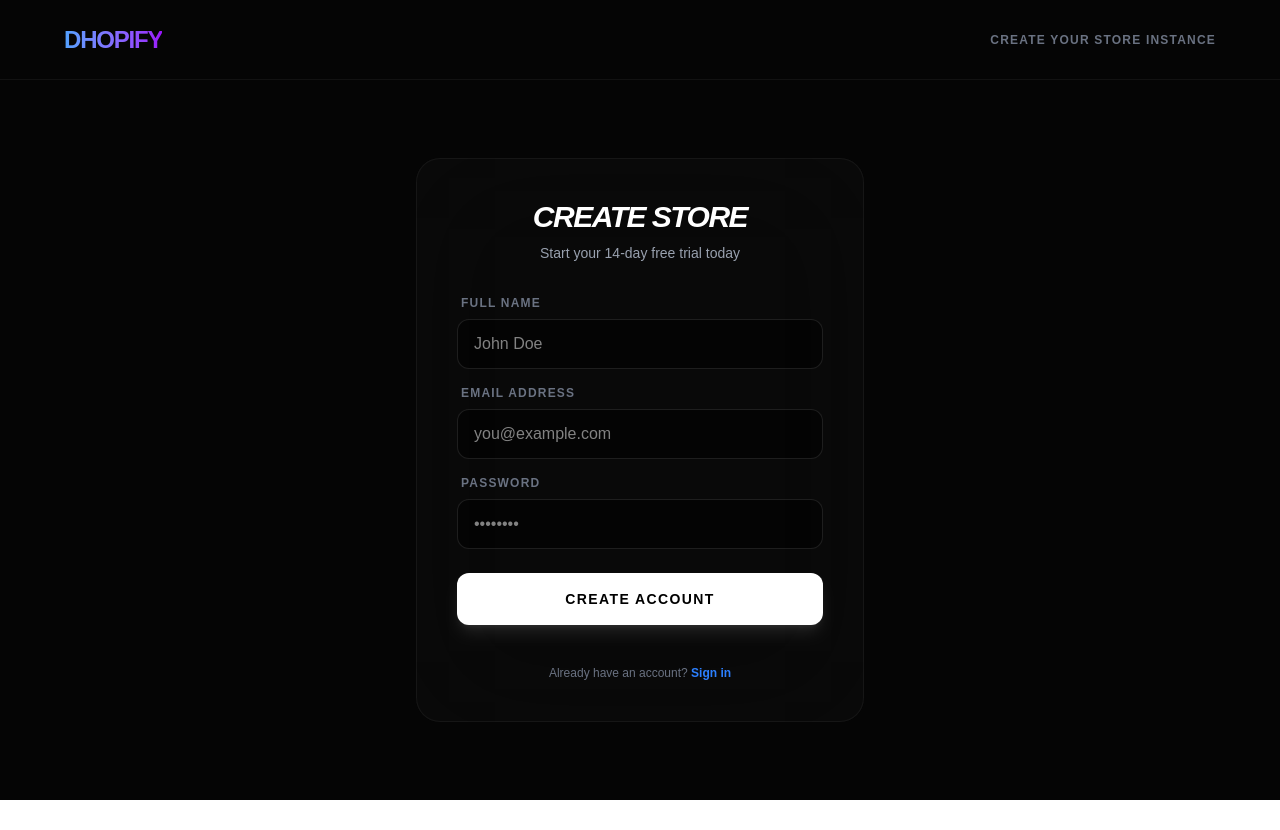
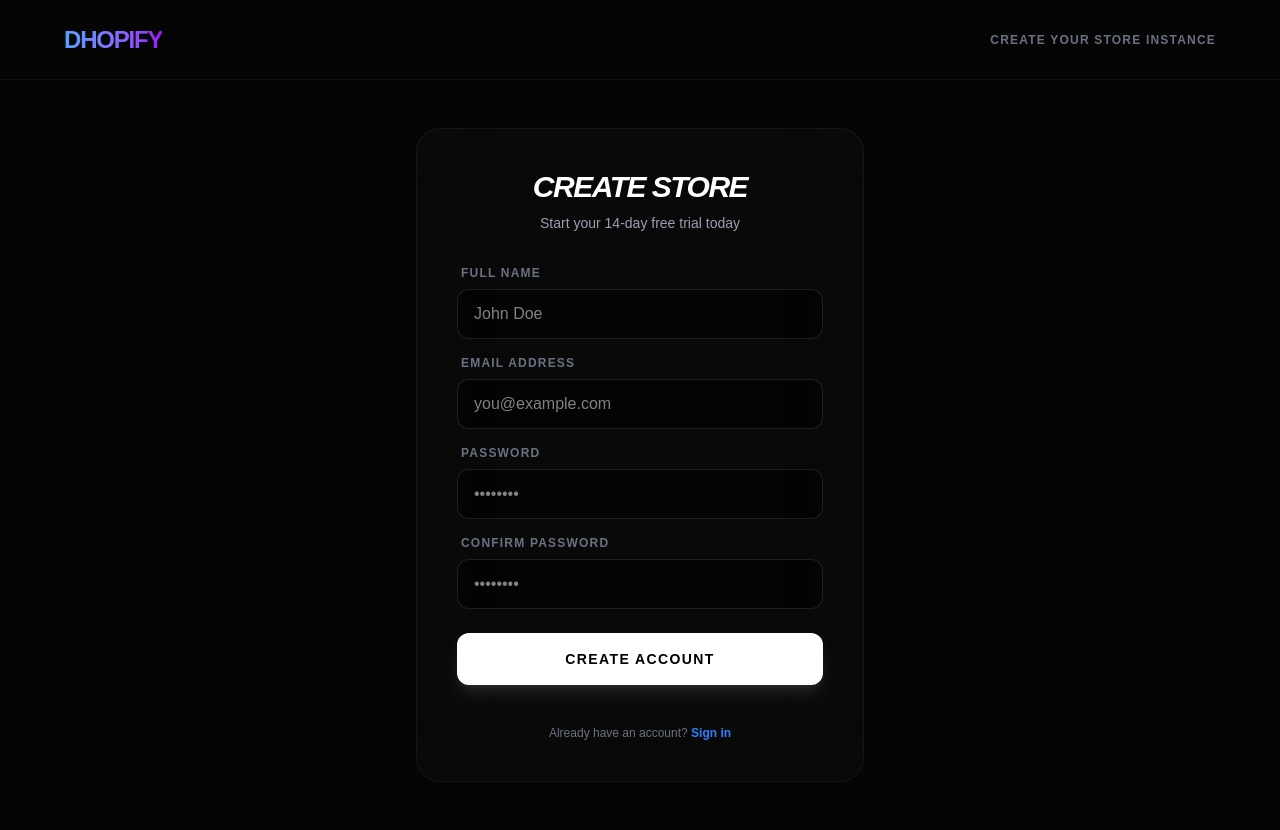
Before and after one commit to dazzledave/shopify_clone, a Next.js app: page /auth/register in a window 1280 px wide. Before the commit the page ends 800 px from the top, so only its background shows below. Built offline with nearby package versions, Linux system fonts and the light colour scheme; no server answers.

Commit message:
password confirmation textbox added to sign up page

```diff
--- a/src/app/auth/register/page.tsx
+++ b/src/app/auth/register/page.tsx
@@ -20,6 +20,12 @@ export default function RegisterPage() {
     const name = formData.get("name") as string;
     const email = formData.get("email") as string;
     const password = formData.get("password") as string;
+    const confirmPassword = formData.get("confirmPassword") as string;
+
+    if (password !== confirmPassword) {
+      setError("Passwords do not match");
+      return;
+    }
 
     startTransition(() => {
       register({ name, email, password }).then((data) => {
@@ -100,6 +106,19 @@ export default function RegisterPage() {
                 placeholder="••••••••"
               />
             </div>
+            <div>
+              <label className="block text-xs font-bold uppercase tracking-widest text-gray-500 mb-2 px-1">
+                Confirm Password
+              </label>
+              <input
+                name="confirmPassword"
+                type="password"
+                required
+                disabled={isPending}
+                className="w-full rounded-xl border border-white/10 bg-black/50 px-4 py-3 text-white outline-none transition-all focus:border-blue-500/50 focus:ring-1 focus:ring-blue-500/50"
+                placeholder="••••••••"
+              />
+            </div>
           </div>
 
           {error && (
```
